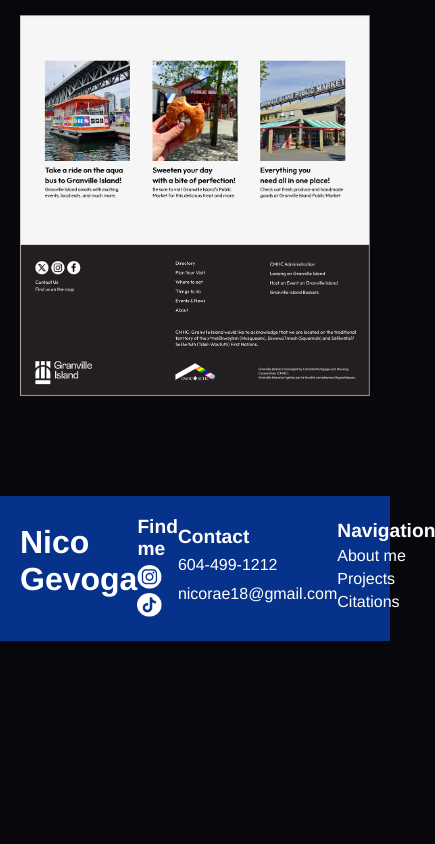
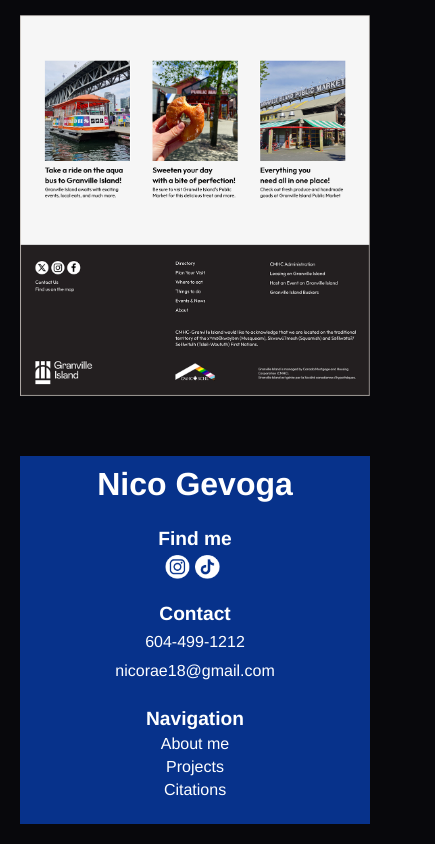
Before and after one commit to Itsbeeloved/Nico-Gevoga-Capilano-Github, a plain HTML site: page projectb.html in a window 390 px wide. Shown: the part 2137-2981 px from the top of the page, 435 px wide, since content can reach past the window. Before the commit the page ends 2778 px from the top, so only its background shows below. Drawn offline with Linux system fonts and the light colour scheme.

Commit message:
Version 18
ughhhhhhh plz

```diff
--- a/css/main.css
+++ b/css/main.css
@@ -219,33 +219,37 @@ hr {
     border-color: #196DFF;
 }
 
-/* Responsive adjustments */
-@media (max-width: 768px) {
-    .project-info {
+/* Footer Section */
+.footer-wrapper {
+    display: flex;
     flex-direction: column;
+    align-items: center;
+    position: relative;
+    width: 100%;
+    margin-top: 60px;
 }
 
-    .button-container {
-        margin-top: 15px;
-        align-items: flex-start;
-    }
+.yellow-jellyfish {
+    width: 65%;
+    max-width: 800px;
+    margin-bottom: -5px; /* Remove any gap between jellyfish and footer */
+    z-index: 1;
 }
 
-/* Footer */
 footer {
     background-color: #07328B;
     color: white;
     padding: 20px 0;
-    margin-top: 80px;
     width: 100%;
     box-sizing: border-box;
     position: relative;
+    z-index: 0;
 }
 
 .footer-content {
     display: flex;
     justify-content: space-around;
-    align-items: center;
+    align-items: flex-start;
     max-width: 1031px;
     margin: 0 auto;
     padding: 0 20px;
@@ -291,9 +295,36 @@ footer {
     margin-right: 5px;
 }
 
+/* Responsive adjustments */
+@media (max-width: 768px) {
+    .project-info {
+        flex-direction: column;
+    }
+
+    .button-container {
+        margin-top: 15px;
+        align-items: flex-start;
+    }
+
+    .footer-content {
+        flex-direction: column;
+        align-items: center;
+        gap: 20px;
+    }
+
+    .footer-name, .footer-find-me, .footer-contact, .footer-navigation {
+        text-align: center;
+        width: 100%;
+    }
+
+    .social-icons {
+        display: flex;
+        justify-content: center;
+    }
+
     .yellow-jellyfish {
-    /* Position the jellyfish image later */
-    width: 65%;
+        width: 90%;
+    }
 }
 
 /* Mobile devices (tablets, 768px and higher) */
@@ -302,6 +333,7 @@ footer {
       flex-direction: row;
       gap: 15px;
       margin-top: 0;
+    }
     }
 
   header {
@@ -341,12 +373,12 @@ footer {
     margin-right: 20px;
     margin-bottom: 0;
 }
-}
 
 @media (max-width: 768px) {
 .hero {
     background-size: 40%;
     background-position: left center;
+}
 }
 
 .about-content {
@@ -356,7 +388,6 @@ footer {
 
 .about-img {
     margin-bottom: 30px;
-  }
 }
 
 /* Large devices (desktops, 992px and higher) */
--- a/css/projectstylea.css
+++ b/css/projectstylea.css
@@ -152,21 +152,30 @@ hr {
     margin-bottom: 40px;
 }
 
-/* Footer */
+/* Footer Section */
+.footer-wrapper {
+    display: flex;
+    flex-direction: column;
+    align-items: center;
+    position: relative;
+    width: 100%;
+    margin-top: 60px;
+}
+
 footer {
     background-color: #07328B;
     color: white;
     padding: 20px 0;
-    margin-top: 80px;
     width: 100%;
     box-sizing: border-box;
     position: relative;
+    z-index: 0;
 }
 
 .footer-content {
     display: flex;
     justify-content: space-around;
-    align-items: center;
+    align-items: flex-start;
     max-width: 1031px;
     margin: 0 auto;
     padding: 0 20px;
@@ -212,9 +221,23 @@ footer {
     margin-right: 5px;
 }
 
-.yellow-jellyfish {
-    /* Position the jellyfish image later */
-    width: 65%;
+/* Responsive adjustments */
+@media (max-width: 768px) {
+    .footer-content {
+        flex-direction: column;
+        align-items: center;
+        gap: 20px;
+    }
+
+    .footer-name, .footer-find-me, .footer-contact, .footer-navigation {
+        text-align: center;
+        width: 100%;
+    }
+
+    .social-icons {
+        display: flex;
+        justify-content: center;
+    }
 }
 
 /* Mobile devices (tablets, 768px and higher) */
--- a/css/projectstyleb.css
+++ b/css/projectstyleb.css
@@ -119,7 +119,7 @@ header h2 {
     margin-bottom: 20px;
 }
 
-/* Second Section */
+/* Nourish Section */
 .second-section {
     margin-top: 60px;
 }
@@ -152,21 +152,30 @@ hr {
     margin-bottom: 40px;
 }
 
-/* Footer */
+/* Footer Section */
+.footer-wrapper {
+    display: flex;
+    flex-direction: column;
+    align-items: center;
+    position: relative;
+    width: 100%;
+    margin-top: 60px;
+}
+
 footer {
     background-color: #07328B;
     color: white;
     padding: 20px 0;
-    margin-top: 80px;
     width: 100%;
     box-sizing: border-box;
     position: relative;
+    z-index: 0;
 }
 
 .footer-content {
     display: flex;
     justify-content: space-around;
-    align-items: center;
+    align-items: flex-start;
     max-width: 1031px;
     margin: 0 auto;
     padding: 0 20px;
@@ -210,6 +219,25 @@ footer {
 .social-icons img {
     width: 25px;
     margin-right: 5px;
+}
+
+/* Responsive adjustments */
+@media (max-width: 768px) {
+    .footer-content {
+        flex-direction: column;
+        align-items: center;
+        gap: 20px;
+    }
+
+    .footer-name, .footer-find-me, .footer-contact, .footer-navigation {
+        text-align: center;
+        width: 100%;
+    }
+
+    .social-icons {
+        display: flex;
+        justify-content: center;
+    }
 }
 
 /* Mobile devices (tablets, 768px and higher) */
--- a/css/projectstylec.css
+++ b/css/projectstylec.css
@@ -119,7 +119,7 @@ header h2 {
     margin-bottom: 20px;
 }
 
-/* Second Section */
+/* Nourish Section */
 .second-section {
     margin-top: 60px;
 }
@@ -152,21 +152,30 @@ hr {
     margin-bottom: 40px;
 }
 
-/* Footer */
+/* Footer Section */
+.footer-wrapper {
+    display: flex;
+    flex-direction: column;
+    align-items: center;
+    position: relative;
+    width: 100%;
+    margin-top: 60px;
+}
+
 footer {
     background-color: #07328B;
     color: white;
     padding: 20px 0;
-    margin-top: 80px;
     width: 100%;
     box-sizing: border-box;
     position: relative;
+    z-index: 0;
 }
 
 .footer-content {
     display: flex;
     justify-content: space-around;
-    align-items: center;
+    align-items: flex-start;
     max-width: 1031px;
     margin: 0 auto;
     padding: 0 20px;
@@ -210,6 +219,25 @@ footer {
 .social-icons img {
     width: 25px;
     margin-right: 5px;
+}
+
+/* Responsive adjustments */
+@media (max-width: 768px) {
+    .footer-content {
+        flex-direction: column;
+        align-items: center;
+        gap: 20px;
+    }
+
+    .footer-name, .footer-find-me, .footer-contact, .footer-navigation {
+        text-align: center;
+        width: 100%;
+    }
+
+    .social-icons {
+        display: flex;
+        justify-content: center;
+    }
 }
 
 /* Mobile devices (tablets, 768px and higher) */
--- a/projectb.html
+++ b/projectb.html
@@ -53,7 +53,7 @@
 
         </div>
 
-    </div>
+        <div class="footer-wrapper">
 
             <footer>
                 <div class="footer-content">
@@ -63,7 +63,7 @@
                     <div class="footer-find-me">
                         <h4>Find me</h4>
                         <div class="social-icons">
-                        <a href="#" aria-label="Instagram"><img src="img/instagram.png" alt="Instagram"></a>
+                            <a href="https://www.instagram.com/notnico.rae/" aria-label="Instagram"><img src="img/instagram.png" alt="Instagram"></a>
                             <a href="#" aria-label="TikTok"><img src="img/tiktok.png" alt="TikTok"></a>
                         </div>
                     </div>
@@ -75,13 +75,14 @@
                     <div class="footer-navigation">
                         <h4>Navigation</h4>
                         <ul>
-                        <li><a href="#about-me">About me</a></li>
-                        <li><a href="#my-projects">Projects</a></li>
+                            <li><a href="index.html#about-me">About me</a></li>
+                            <li><a href="index.html#my-projects">Projects</a></li>
                             <li><a href="#">Citations</a></li>
                         </ul>
                     </div>
                 </div>
             </footer>
+        </div>
 
 </body>
 </html>
```
Also changed, not shown: index.html (+7 -5 lines), projecta.html (+8 -5 lines), projectc.html (+6 -3 lines). Lines whose indentation alone changed are shown as unchanged.
